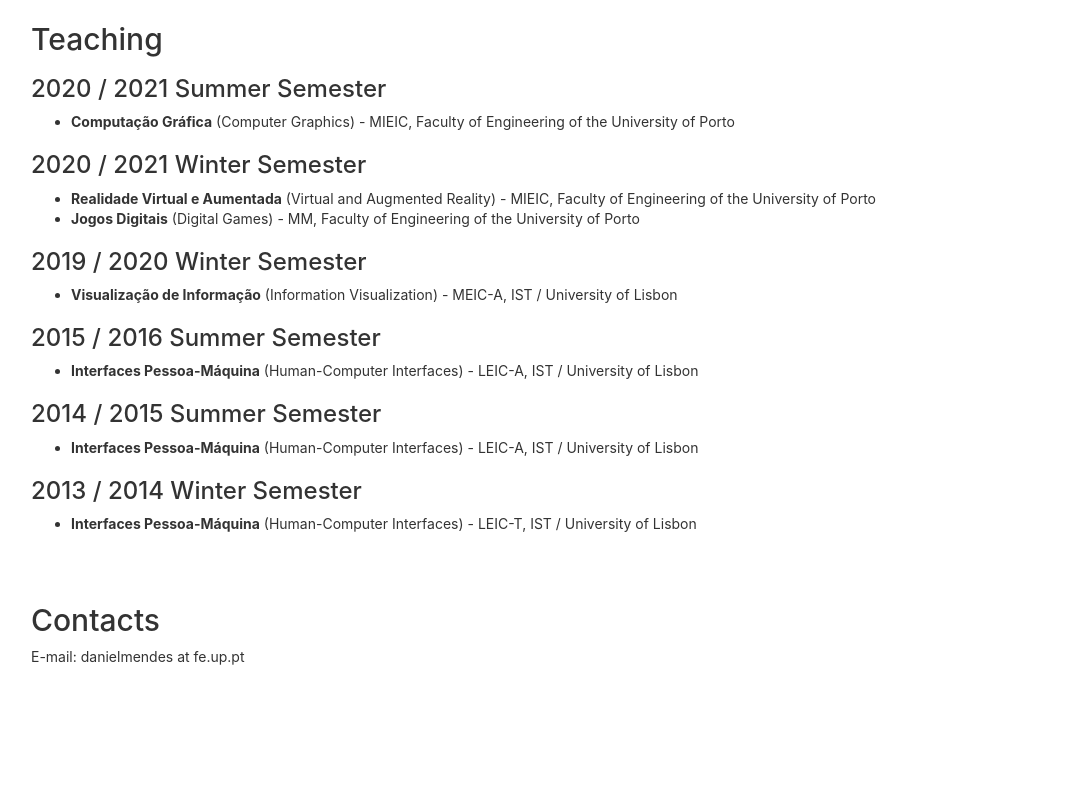
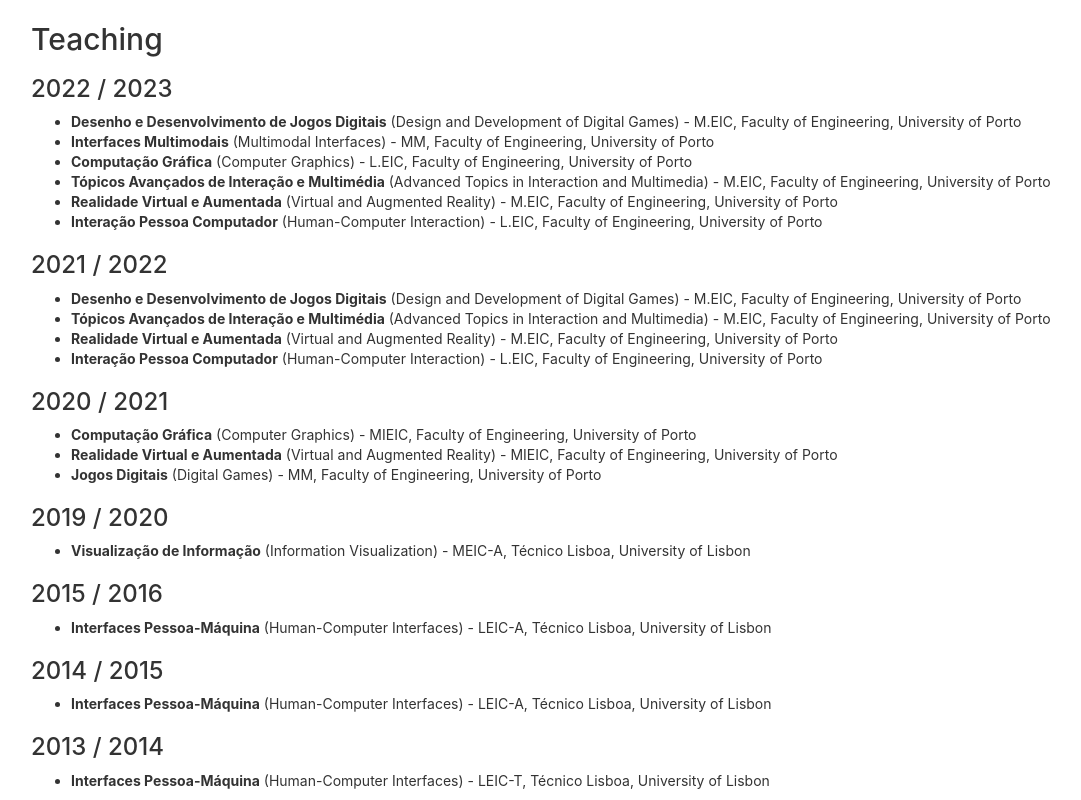
Before and after one commit to danieltmendes/danieltmendes.github.io, a plain HTML site: page index.html in a window 1280 px wide. Shown: the part 2280-3080 px from the top of the page, without its empty margins (39-1120 px from the left). Before the commit the page ends 2997 px from the top, so only its background shows below. Drawn offline with Linux system fonts and the light colour scheme; animation ran at ten frames a second.

Commit message:
Parse subjects & update

```diff
--- a/content.js
+++ b/content.js
@@ -783,6 +783,127 @@ var content =
             unnoficial: true
         }
     ],
+    subjects: [
+      {
+        year: '2022',
+        semester: 2,
+        name_pt: 'Desenho e Desenvolvimento de Jogos Digitais',
+        name_en: 'Design and Development of Digital Games',
+        course: 'M.EIC, Faculty of Engineering, University of Porto'
+      },
+      {
+        year: '2022',
+        semester: 2,
+        name_pt: 'Interfaces Multimodais',
+        name_en: 'Multimodal Interfaces',
+        course: 'MM, Faculty of Engineering, University of Porto'
+      },
+      {
+        year: '2022',
+        semester: 2,
+        name_pt: 'Computação Gráfica',
+        name_en: 'Computer Graphics',
+        course: 'L.EIC, Faculty of Engineering, University of Porto'
+      },
+      {
+        year: '2022',
+        semester: 1,
+        name_pt: 'Tópicos Avançados de Interação e Multimédia',
+        name_en: 'Advanced Topics in Interaction and Multimedia',
+        course: 'M.EIC, Faculty of Engineering, University of Porto'
+      },
+      {
+        year: '2022',
+        semester: 1,
+        name_pt: 'Realidade Virtual e Aumentada',
+        name_en: 'Virtual and Augmented Reality',
+        course: 'M.EIC, Faculty of Engineering, University of Porto'
+      },
+      {
+        year: '2022',
+        semester: 1,
+        name_pt: 'Interação Pessoa Computador',
+        name_en: 'Human-Computer Interaction',
+        course: 'L.EIC, Faculty of Engineering, University of Porto'
+      },
+      {
+        year: '2021',
+        semester: 2,
+        name_pt: 'Desenho e Desenvolvimento de Jogos Digitais',
+        name_en: 'Design and Development of Digital Games',
+        course: 'M.EIC, Faculty of Engineering, University of Porto'
+      },
+      {
+        year: '2021',
+        semester: 1,
+        name_pt: 'Tópicos Avançados de Interação e Multimédia',
+        name_en: 'Advanced Topics in Interaction and Multimedia',
+        course: 'M.EIC, Faculty of Engineering, University of Porto'
+      },
+      {
+        year: '2021',
+        semester: 1,
+        name_pt: 'Realidade Virtual e Aumentada',
+        name_en: 'Virtual and Augmented Reality',
+        course: 'M.EIC, Faculty of Engineering, University of Porto'
+      },
+      {
+        year: '2021',
+        semester: 1,
+        name_pt: 'Interação Pessoa Computador',
+        name_en: 'Human-Computer Interaction',
+        course: 'L.EIC, Faculty of Engineering, University of Porto'
+      },
+      {
+        year: '2020',
+        semester: 2,
+        name_pt: 'Computação Gráfica',
+        name_en: 'Computer Graphics',
+        course: 'MIEIC, Faculty of Engineering, University of Porto'
+      },
+      {
+        year: '2020',
+        semester: 1,
+        name_pt: 'Realidade Virtual e Aumentada',
+        name_en: 'Virtual and Augmented Reality',
+        course: 'MIEIC, Faculty of Engineering, University of Porto'
+      },
+      {
+        year: '2020',
+        semester: 1,
+        name_pt: 'Jogos Digitais',
+        name_en: 'Digital Games',
+        course: 'MM, Faculty of Engineering, University of Porto'
+      },
+      {
+        year: '2019',
+        semester: 1,
+        name_pt: 'Visualização de Informação',
+        name_en: 'Information Visualization',
+        course: 'MEIC-A, Técnico Lisboa, University of Lisbon'
+      },
+      {
+        year: '2015',
+        semester: 2,
+        name_pt: 'Interfaces Pessoa-Máquina',
+        name_en: 'Human-Computer Interfaces',
+        course: 'LEIC-A, Técnico Lisboa, University of Lisbon'
+      },
+      {
+        year: '2014',
+        semester: 2,
+        name_pt: 'Interfaces Pessoa-Máquina',
+        name_en: 'Human-Computer Interfaces',
+        course: 'LEIC-A, Técnico Lisboa, University of Lisbon'
+      },
+      {
+        year: '2013',
+        semester: 1,
+        name_pt: 'Interfaces Pessoa-Máquina',
+        name_en: 'Human-Computer Interfaces',
+        course: 'LEIC-T, Técnico Lisboa, University of Lisbon'
+      },
+    ],
     links: {
         'Rui Rodrigues': 'https://paginas.fe.up.pt/~ruirodrig/wiki/doku.php',
         'Daniel Gonçalves': 'http://danielgoncalves.info/',
--- a/index.html
+++ b/index.html
@@ -118,32 +118,8 @@
       <a name="teaching"></a>
       <div class="section teaching">
         <h2>Teaching</h2>
-        <div class="content">
-          <h3>2020 / 2021 Summer Semester</h3>
-          <ul><li><span class="course">Computação Gráfica</span> (Computer Graphics) - MIEIC, Faculty of Engineering of the University of Porto</li></ul>
-        </div>
-        <div class="content">
-          <h3>2020 / 2021 Winter Semester</h3>
-          <ul><li><span class="course">Realidade Virtual e Aumentada</span> (Virtual and Augmented Reality) - MIEIC, Faculty of Engineering of the University of Porto</li></ul>
-          <ul><li><span class="course">Jogos Digitais</span> (Digital Games) - MM, Faculty of Engineering of the University of Porto</li></ul>
-        </div>
-        <div class="content">
-          <h3>2019 / 2020 Winter Semester</h3>
-          <ul><li><span class="course">Visualização de Informação</span> (Information Visualization) - MEIC-A, IST / University of Lisbon</li></ul>
-        </div>
-        <div class="content">
-          <h3>2015 / 2016 Summer Semester</h3>
-          <ul><li><span class="course">Interfaces Pessoa-Máquina</span> (Human-Computer Interfaces) - LEIC-A, IST / University of Lisbon</li></ul>
-        </div>
-        <div class="content">
-          <h3>2014 / 2015 Summer Semester</h3>
-          <ul><li><span class="course">Interfaces Pessoa-Máquina</span> (Human-Computer Interfaces) - LEIC-A, IST / University of Lisbon</li></ul>
-        </div>
-        <div class="content">
-          <h3>2013 / 2014 Winter Semester</h3>
-          <ul><li><span class="course">Interfaces Pessoa-Máquina</span> (Human-Computer Interfaces) - LEIC-T, IST / University of Lisbon</li></ul>
-<!--<a target="_blank" href="http://quc.tecnico.ulisboa.pt/files/sites/31/Docentes_Excelente_13_14_sem_1.pdf">Best Teacher</a>-->
-        </div>
+        <script>document.write(parseSubjects());</script>
+        <!--<a target="_blank" href="http://quc.tecnico.ulisboa.pt/files/sites/31/Docentes_Excelente_13_14_sem_1.pdf">Best Teacher</a>-->
       </div>
 
       <!-- Contacts -->
--- a/js/contentParser.js
+++ b/js/contentParser.js
@@ -18,7 +18,7 @@ function filterArray(element)
 
 function parseStudents(degree)
 {
-  var output = "";
+  var output = '';
   filter = {'field': 'degree', 'value': degree};
   for (student of content.students.filter(filterArray))
   {
@@ -65,7 +65,7 @@ function parsePapers()
   years.sort();
   years.reverse();
 
-  var output = "";
+  var output = '';
   for (let y = 0; y < years.length; y++)
   {
     let year = years[y];
@@ -117,3 +117,21 @@ function parsePapers()
   }
   return output;
 }
+
+function parseSubjects()
+{
+  var output = '';
+  var year = 0;
+  for(subject of content.subjects)
+  {
+    if(year != subject.year)
+    {
+      if(year > 0) output += '</ul></div>';
+      output += '<div class="content"><h3>' + subject.year + ' / ' + (parseInt(subject.year) + 1) + '</h3><ul>';
+      year = subject.year;
+    }
+    output += '<li><span class="course">' + subject.name_pt + '</span> (' + subject.name_en + ') - ' + subject.course + '</li>';
+  }
+  if(year > 0) output += '</ul></div>';
+  return output;
+}
```
